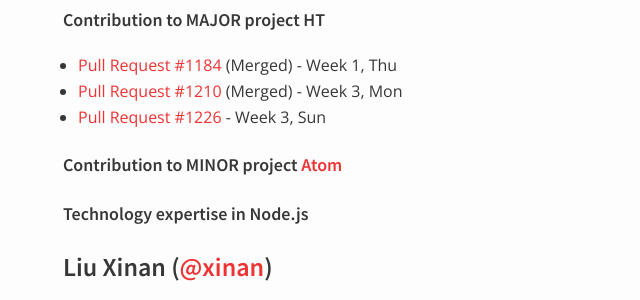
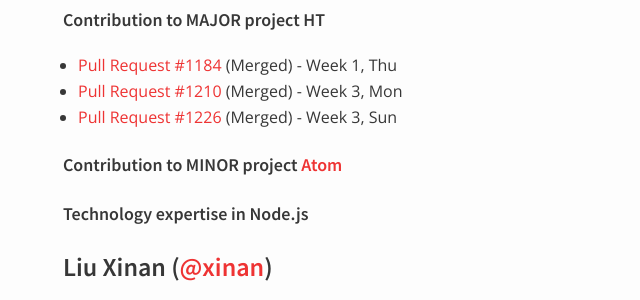
Before and after one commit to nus-oss/cs3281-AY1516S2-website, a Jekyll site: the page built from teams/hubturbo.md, in a window 1280 px wide and 900 px high, scrolled down 1682 px. Shown: the part 154-454 px from the top of the window, without its empty margins (307-947 px from the left). Built offline with Jekyll 4.4.1, drawn with Linux system fonts in a browser that asks for light colours.

Commit message:
Update raisfathin's progress

```diff
--- a/teams/hubturbo.md
+++ b/teams/hubturbo.md
@@ -83,7 +83,7 @@ permalink: /teams/hubturbo/
 
 * [Pull Request #1184](https://github.com/HubTurbo/HubTurbo/pull/1184) (Merged) - Week 1, Thu
 * [Pull Request #1210](https://github.com/HubTurbo/HubTurbo/pull/1210) (Merged) - Week 3, Mon
-* [Pull Request #1226](https://github.com/HubTurbo/HubTurbo/pull/1226) - Week 3, Sun
+* [Pull Request #1226](https://github.com/HubTurbo/HubTurbo/pull/1226) (Merged) - Week 3, Sun
 
 ##### Contribution to MINOR project [Atom](https://github.com/atom/atom)
 
```
